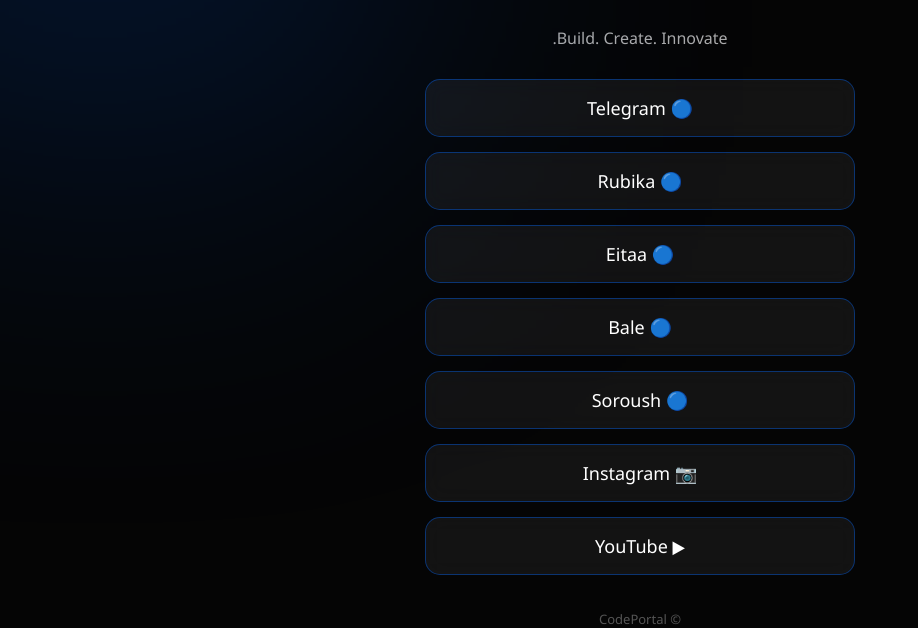
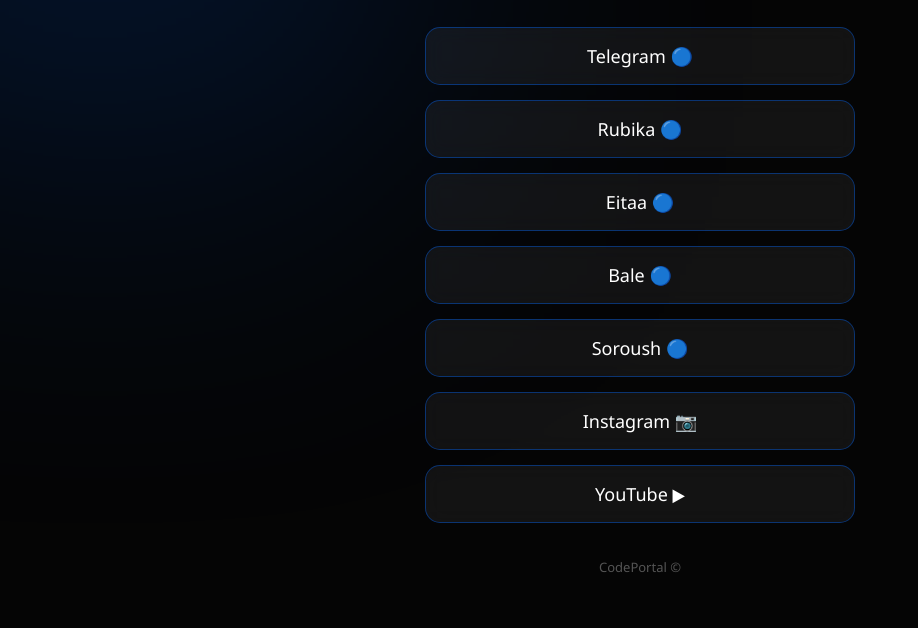
Before and after one commit to CodePortal-git/link-manager, a plain HTML site: page index.html in a window 1280 px wide. Shown: the part 236-864 px from the top of the page, without its empty margins (0-918 px from the left). After the commit the page ends 812 px from the top, so only its background shows below. Drawn offline with Linux system fonts and the light colour scheme.

Commit message:
index.html

```diff
--- a/index.html
+++ b/index.html
@@ -128,10 +128,6 @@
     لیست کانال‌های ما
 </p>
 
-<p>
-    Build. Create. Innovate.
-</p>
-
 
     <div class="links">
 
```
